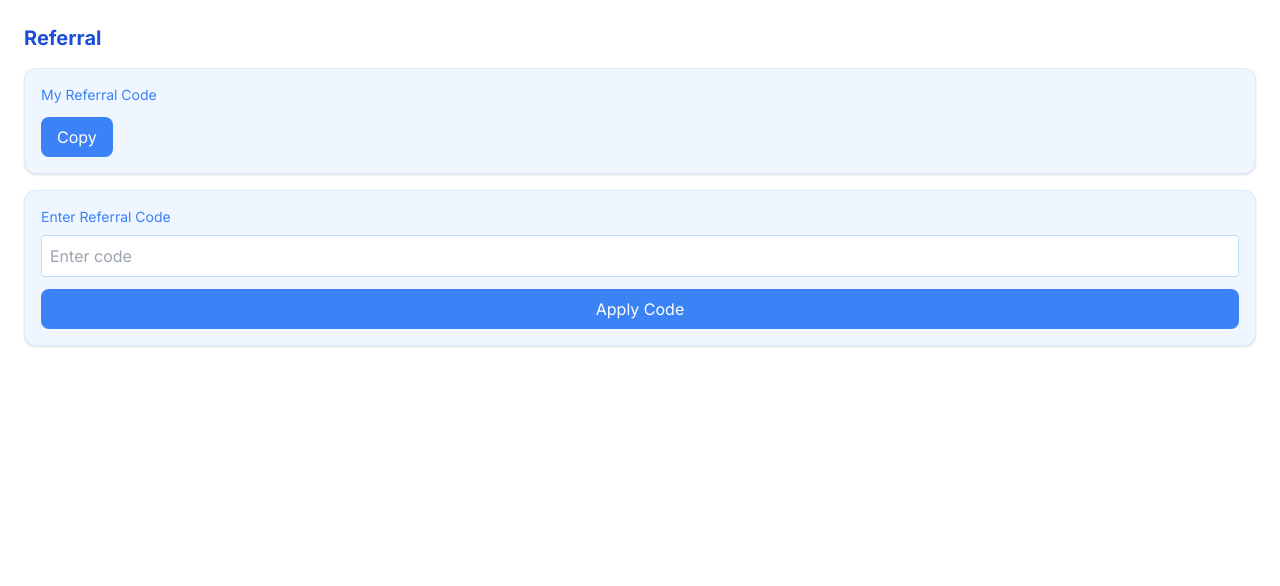
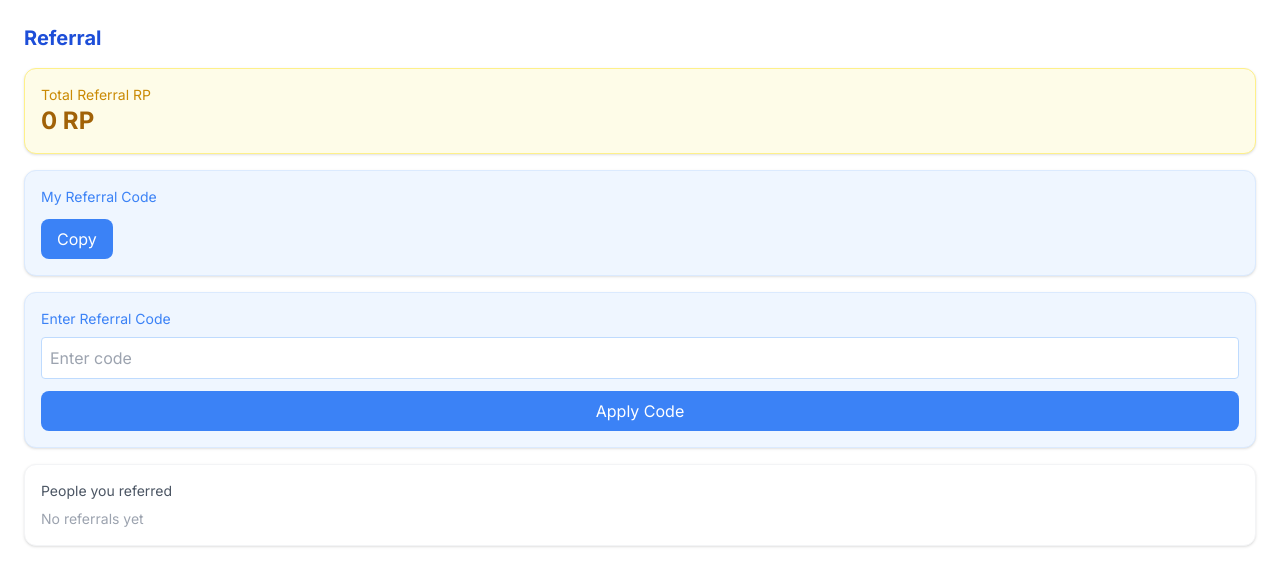
Before and after one commit to zearn-app/zearn, a React (Vite) app: page /#/referral in a window 1280 px wide. Shown: the top 586 px of the page. Built offline with nearby package versions, Linux system fonts and the light colour scheme.

Commit message:
Enhance referral page with referred users and total RP
Added states for referred users and total RP. Implemented a useEffect to fetch referred users and display the total RP and referred users list.

```diff
--- a/pages/Referral.tsx
+++ b/pages/Referral.tsx
@@ -1,4 +1,4 @@
-import React, { useState, useContext } from "react";
+import React, { useState, useContext, useEffect } from "react";
 import { Layout } from "../components/Layout";
 import { UserContext } from "../App";
 import { Store } from "../services/store";
@@ -10,6 +10,10 @@ const Referral: React.FC = () => {
 
   const [code, setCode] = useState("");
   const [loading, setLoading] = useState(false);
+
+  // ✅ NEW STATES
+  const [referredUsers, setReferredUsers] = useState<any[]>([]);
+  const [totalRP, setTotalRP] = useState(0);
 
   const myCode = user?.referralCode || "";
 
@@ -34,9 +38,34 @@ const Referral: React.FC = () => {
     setLoading(false);
   };
 
+  // ✅ NEW: Fetch referred users
+  useEffect(() => {
+    const fetchReferrals = async () => {
+      if (!user) return;
+
+      try {
+        const list = await Store.getReferredUsers(user.uid); // 👈 backend function
+        setReferredUsers(list || []);
+
+        // assume each referral = 1 RP
+        setTotalRP((list || []).length);
+      } catch (e) {
+        console.error("Failed to load referrals", e);
+      }
+    };
+
+    fetchReferrals();
+  }, [user]);
+
   return (
     <Layout>
       <h1 className="text-xl font-bold mb-4 text-blue-700">Referral</h1>
+
+      {/* ✅ NEW: Total RP Card */}
+      <div className="bg-yellow-50 p-4 rounded-xl shadow mb-4 border border-yellow-200">
+        <p className="text-yellow-600 text-sm">Total Referral RP</p>
+        <h2 className="text-2xl font-bold text-yellow-700">{totalRP} RP</h2>
+      </div>
 
       {/* My Code */}
       <div className="bg-blue-50 p-4 rounded-xl shadow mb-4 border border-blue-100">
@@ -71,7 +100,7 @@ const Referral: React.FC = () => {
 
       {/* Enter Code (ONLY if NOT referred) */}
       {!user?.referredBy && (
-        <div className="bg-blue-50 p-4 rounded-xl shadow border border-blue-100">
+        <div className="bg-blue-50 p-4 rounded-xl shadow border border-blue-100 mb-4">
           <p className="text-blue-500 text-sm">Enter Referral Code</p>
 
           <input
@@ -90,6 +119,31 @@ const Referral: React.FC = () => {
           </button>
         </div>
       )}
+
+      {/* ✅ NEW: Referred Users List */}
+      <div className="bg-white p-4 rounded-xl shadow border border-gray-100">
+        <p className="text-gray-600 text-sm mb-2">People you referred</p>
+
+        {referredUsers.length === 0 ? (
+          <p className="text-gray-400 text-sm">No referrals yet</p>
+        ) : (
+          <ul className="space-y-2">
+            {referredUsers.map((u, i) => (
+              <li
+                key={i}
+                className="flex justify-between items-center bg-gray-50 p-2 rounded-lg"
+              >
+                <span className="text-sm text-gray-700">
+                  {u.name || u.email || "User"}
+                </span>
+                <span className="text-green-600 font-semibold text-sm">
+                  +1 RP
+                </span>
+              </li>
+            ))}
+          </ul>
+        )}
+      </div>
     </Layout>
   );
 };
```
